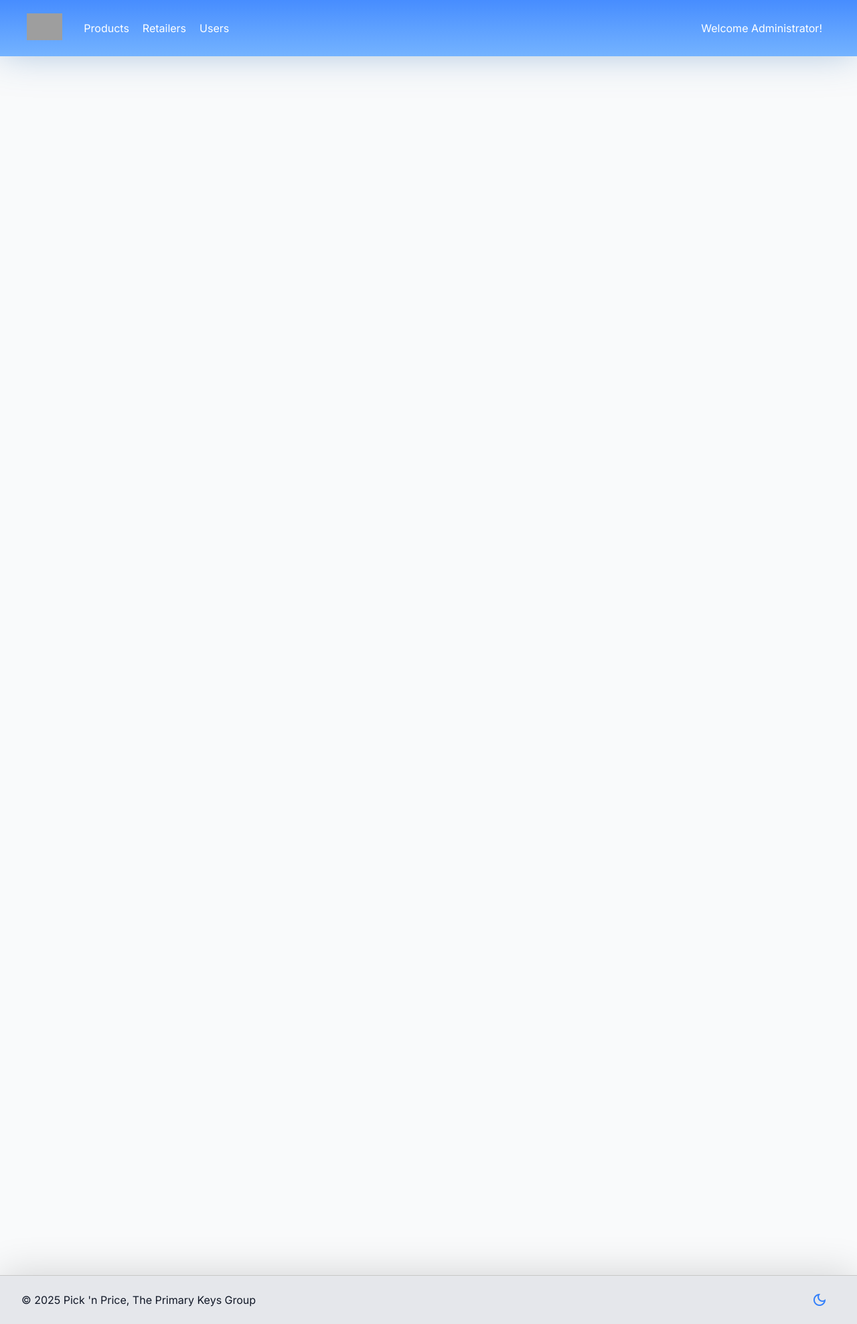
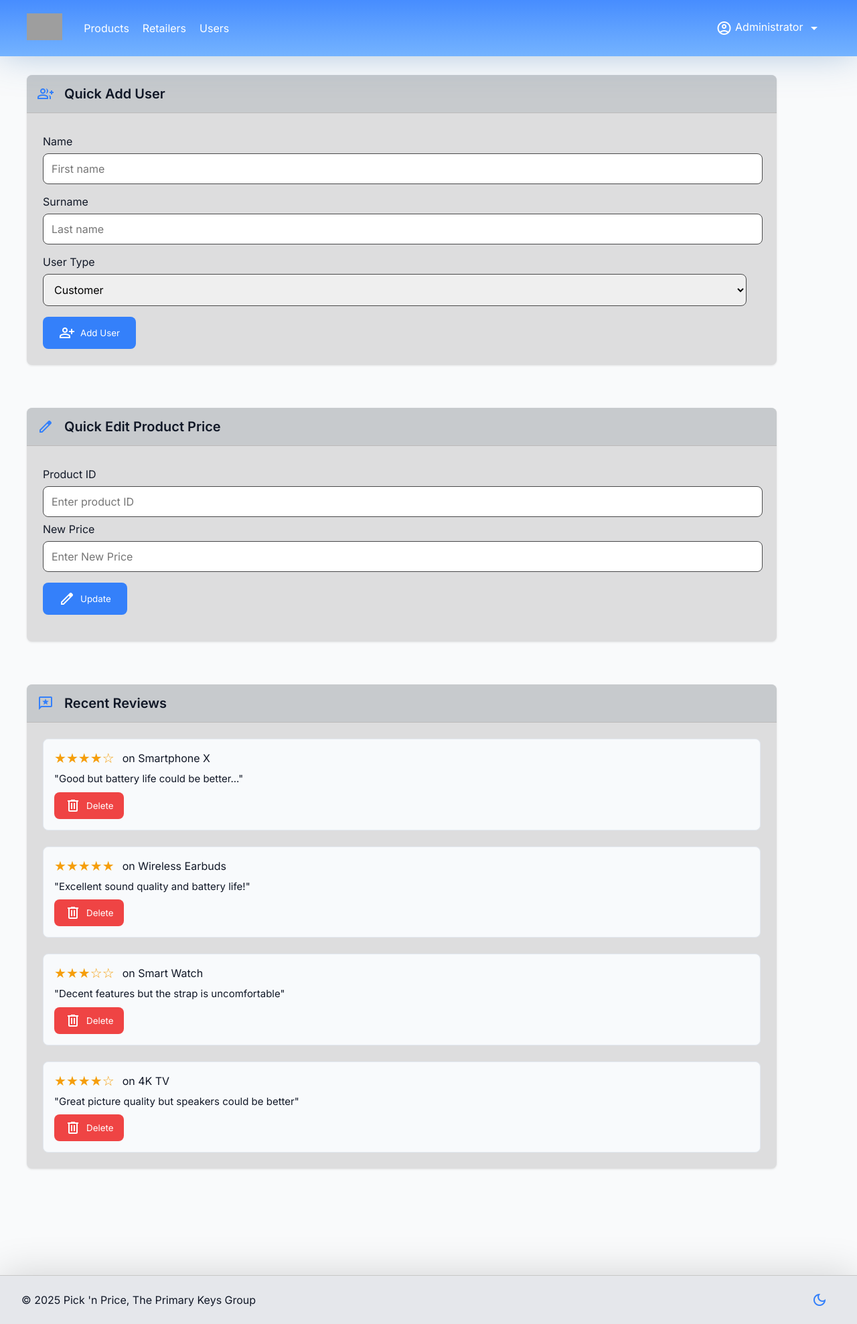
Before and after one commit to u23608821/COS221_Assignment_5, a PHP site: page /html/Admin.html in a window 1280 px wide. Shown: the whole page at 67% size. Run offline with PHP 8.4, Linux system fonts and the light colour scheme; grey boxes are pictures that could not be loaded.

Commit message:
gui forbase admin

```diff
--- a/src/public/html/Admin.html
+++ b/src/public/html/Admin.html
@@ -24,7 +24,11 @@
       </div>
       <div class="nav-actions">
         <div class="dropdown">
-          <button class="btn-user dropdown-toggle" id="accountBtn" aria-haspopup="true" aria-expanded="false">Welcome Administrator!</button>
+          <button class="btn-user dropdown-toggle" id="accountBtn" aria-haspopup="true" aria-expanded="false">
+            <span class="material-symbols-outlined user-icon">account_circle</span>
+            <span class="user-text">Administrator</span>
+            <span class="material-symbols-outlined arrow-icon">arrow_drop_down</span>
+          </button>
           <div class="dropdown-menu" id="accountMenu" aria-label="Account options">
             <a href="/login.html" class="signout"><span>Sign Out</span></a>
           </div>
@@ -33,7 +37,133 @@
     </div>
   </nav>
 
-  <main></main>
+  <main>
+    <!-- Quick Add User -->
+    <div class="admin-card">
+      <div class="card-header">
+        <span class="material-symbols-outlined">group_add</span>
+        <h3>Quick Add User</h3>
+      </div>
+      <div class="card-content">
+        <div class="form-group">
+          <label>Name</label>
+          <input type="text" id="userName" placeholder="First name">
+        </div>
+        <div class="form-group">
+          <label>Surname</label>
+          <input type="text" id="userSurname" placeholder="Last name">
+        </div>
+        <div class="form-group">
+          <label>User Type</label>
+          <select id="userType">
+            <option value="customer">Customer</option>
+            <option value="staff">Staff</option>
+          </select>
+        </div>
+        <button class="btn-primary" onclick="addUser()">
+          <span class="material-symbols-outlined">person_add</span> Add User
+        </button>
+      </div>
+    </div>
+
+    <!-- Quick Edit Product -->
+    <div class="admin-card">
+      <div class="card-header">
+        <span class="material-symbols-outlined">edit</span>
+        <h3>Quick Edit Product Price</h3>
+      </div>
+      <div class="card-content">
+        <div class="form-group">
+          <label>Product ID</label>
+
+          <input type="text" id="productIdSearch" placeholder="Enter product ID">
+          <label for="new-price">New Price</label>
+
+          <input type="text" id="new-price" placeholder="Enter New Price">
+          <button class="btn-primary" onclick="editPrice()">
+            <span class="material-symbols-outlined">edit</span> Update
+          </button>
+        </div>
+
+        <div id="productEditContainer" class="hidden">
+          <div class="product-edit-preview">
+            <div class="product-image-preview">
+              <img id="productImagePreview" src="placeholder.jpg" alt="Product image">
+            </div>
+            <div class="product-details">
+              <h4 id="productTitlePreview">Product Name</h4>
+              <div class="form-group">
+                <label>New Price (R)</label>
+                <input type="number" id="productNewPrice" placeholder="Enter new price">
+              </div>
+              <button class="btn-primary" onclick="updateProductPrice()">
+                <span class="material-symbols-outlined">save</span> Update Price
+              </button>
+            </div>
+          </div>
+        </div>
+      </div>
+    </div>
+
+    <!-- Recent Reviews -->
+    <div class="admin-card">
+      <div class="card-header">
+        <span class="material-symbols-outlined">reviews</span>
+        <h3>Recent Reviews</h3>
+      </div>
+      <div class="card-content">
+        <div class="reviews-list">
+          <!-- Review Item 1 -->
+          <div class="review-item">
+            <div class="review-meta">
+              <div class="stars">★★★★☆</div>
+              <span>on Smartphone X</span>
+            </div>
+            <p class="review-text">"Good but battery life could be better..."</p>
+            <button class="btn-danger" onclick="deleteReview(102)">
+              <span class="material-symbols-outlined">delete</span> Delete
+            </button>
+          </div>
+
+          <!-- Review Item 2 -->
+          <div class="review-item">
+            <div class="review-meta">
+              <div class="stars">★★★★★</div>
+              <span>on Wireless Earbuds</span>
+            </div>
+            <p class="review-text">"Excellent sound quality and battery life!"</p>
+            <button class="btn-danger" onclick="deleteReview(103)">
+              <span class="material-symbols-outlined">delete</span> Delete
+            </button>
+          </div>
+
+          <!-- Review Item 3 -->
+          <div class="review-item">
+            <div class="review-meta">
+              <div class="stars">★★★☆☆</div>
+              <span>on Smart Watch</span>
+            </div>
+            <p class="review-text">"Decent features but the strap is uncomfortable"</p>
+            <button class="btn-danger" onclick="deleteReview(104)">
+              <span class="material-symbols-outlined">delete</span> Delete
+            </button>
+          </div>
+
+          <!-- Review Item 4 -->
+          <div class="review-item">
+            <div class="review-meta">
+              <div class="stars">★★★★☆</div>
+              <span>on 4K TV</span>
+            </div>
+            <p class="review-text">"Great picture quality but speakers could be better"</p>
+            <button class="btn-danger" onclick="deleteReview(105)">
+              <span class="material-symbols-outlined">delete</span> Delete
+            </button>
+          </div>
+        </div>
+      </div>
+    </div>
+  </main>
 
   <footer class="footer">
     <div class="footer-container">
--- a/src/public/styles/Admin.css
+++ b/src/public/styles/Admin.css
@@ -308,3 +308,273 @@
     margin-bottom: 2rem;
     color: var(--text-light)
   }
+
+
+
+/* Basic Card Layout */
+.card {
+    background: #ffffff; /* slightly darker than white */
+    border-radius: 8px;
+    padding: 1.5rem;
+    margin-bottom: 1.5rem;
+    box-shadow: 0 2px 6px rgba(0, 0, 0, 0.12);
+  }
+
+  /* Table Styles */
+  .simple-table {
+    width: 100%;
+    border-collapse: collapse;
+  }
+  .simple-table td,
+  .simple-table th {
+    padding: 12px 8px;
+    border-bottom: 1px solid #464545;
+  }
+
+  /* Product Grid */
+  .product-grid {
+    display: grid;
+    grid-template-columns: repeat(auto-fill, minmax(200px, 1fr));
+    gap: 2rem;
+  }
+  .product-card {
+    border: 1px solid #8e8e8e;
+    background-color: #f5f7fa;
+    padding: 1rem;
+    border-radius: 8px;
+  }
+
+  /* Type Badges */
+  .type-badge {
+    padding: 4px 8px;
+    border-radius: 4px;
+    border: 1px solid #ddd;
+    background: #f5f5f5;
+  }
+
+  /* Admin Card Styles */
+  .admin-card {
+    background-color: #ddddde;
+    border-radius: var(--radius);
+    box-shadow: var(--shadow);
+    margin-bottom: 2rem;
+    margin-top: 2rem;
+    margin-right: 5rem;
+    overflow: hidden;
+    border-color: #000000;
+  }
+
+  .dark .admin-card {
+    background-color: rgba(30, 50, 80, 0.747);
+  }
+
+  /* Card Header */
+  .card-header {
+    display: flex;
+    align-items: center;
+    gap: 1rem; /* added space between icon and heading */
+    padding: 1rem 1rem;
+    background-color: #c7cacd;
+    border-bottom: 1px solid #bcbaba;
+  }
+
+  .dark .card-header {
+    background-color: #2d3748;
+    border-color: #4a5568;
+  }
+
+  .card-header h3 {
+    margin: 0;
+    font-size: 1.25rem;
+    color: var(--text-dark);
+    display: flex;
+    align-items: center;
+    gap: 1rem; /* icon spacing */
+  }
+
+  .dark .card-header h3 {
+    color: var(--text-light);
+  }
+
+  .card-header .material-symbols-outlined {
+    font-size: 1.5rem;
+    color: var(--primary);
+  }
+
+  .card-content {
+    padding: 1.5rem;
+  }
+
+  /* Form Styles */
+  .form-group {
+    margin-bottom: 1rem;
+  }
+
+  .form-group label {
+    display: block;
+    margin-bottom: 0.5rem;
+    margin-top: 0.5rem;
+    font-weight: 500;
+    color: var(--text-dark);
+  }
+
+  .dark .form-group label {
+    color: var(--text-light);
+  }
+
+  .form-group input,
+  .form-group select {
+    width: 98%;
+    padding: 0.75rem;
+    padding-right: 10px; /* extra padding to avoid text touching the edge */
+    border: 1px solid #49494a;
+    border-radius: var(--radius);
+    font-family: 'Inter', sans-serif;
+    font-size: 1rem;
+  }
+
+  .dark .form-group input,
+  .dark .form-group select {
+    background-color: #2d3748;
+    border-color: #4a5568;
+    color: var(--text-light);
+  }
+
+  /* Specific: Product Edit Inputs */
+  #product-id,
+  #new-price {
+    margin-bottom: 1rem;
+    padding-right: 10px;
+  }
+
+  .quick-edit-controls {
+    display: flex;
+    flex-direction: column;
+    gap: 1rem;
+  }
+
+  /* Adjust search button positioning */
+  .quick-edit-controls .btn-primary {
+    margin-top: 0.5rem;
+    align-self: flex-start;
+  }
+
+  /* Button Styles */
+  .btn-primary {
+    background-color: var(--primary);
+    color: white;
+    border: none;
+    padding: 0.75rem 1.5rem;
+    border-radius: var(--radius);
+    font-family: 'Inter', sans-serif;
+    font-weight: 500;
+    cursor: pointer;
+    display: inline-flex;
+    align-items: center;
+    gap: 0.5rem;
+    transition: background-color 0.2s ease;
+  }
+
+  .btn-primary:hover {
+    background-color: #2a6bda;
+  }
+
+  .btn-sm {
+    padding: 0.5rem 1rem;
+    font-size: 0.875rem;
+  }
+
+  .btn-danger {
+    background-color: #ef4444;
+    color: white;
+    border: none;
+    padding: 0.5rem 1rem;
+    border-radius: var(--radius);
+    font-family: 'Inter', sans-serif;
+    cursor: pointer;
+    display: inline-flex;
+    align-items: center;
+    gap: 0.5rem;
+    margin-top: 0.5rem;
+    transition: background-color 0.2s ease;
+  }
+
+  .btn-danger:hover {
+    background-color: #dc2626;
+  }
+
+  /* Product Edit Preview */
+  .product-edit-preview {
+    display: flex;
+    gap: 1.5rem;
+    margin-top: 1.5rem;
+  }
+
+  .product-image-preview {
+    width: 150px;
+    height: 150px;
+    border-radius: var(--radius);
+    background-color: #f1f5f9;
+    overflow: hidden;
+  }
+
+  .dark .product-image-preview {
+    background-color: #4a5568;
+  }
+
+  .product-image-preview img {
+    width: 100%;
+    height: 100%;
+    object-fit: contain;
+  }
+
+  .product-details {
+    flex: 1;
+  }
+
+  /* Reviews List (Perfect As-Is) */
+  .reviews-list {
+    display: flex;
+    flex-direction: column;
+    gap: 1.5rem;
+  }
+
+  .review-item {
+    padding: 1rem;
+    border-radius: var(--radius);
+    background-color: #f8fafc;
+    border: 1px solid #e2e8f0;
+  }
+
+  .dark .review-item {
+    background-color: #2d3748;
+    border-color: #4a5568;
+  }
+
+  .review-meta {
+    display: flex;
+    align-items: center;
+    gap: 0.75rem;
+    margin-bottom: 0.5rem;
+  }
+
+  .stars {
+    color: #f59e0b;
+    font-size: 1.25rem;
+  }
+
+  .review-text {
+    margin: 0;
+    color: var(--text-dark);
+    font-size: 0.9375rem;
+    line-height: 1.5;
+  }
+
+  .dark .review-text {
+    color: var(--text-light);
+  }
+
+  /* Utility */
+  .hidden {
+    display: none;
+  }
```
